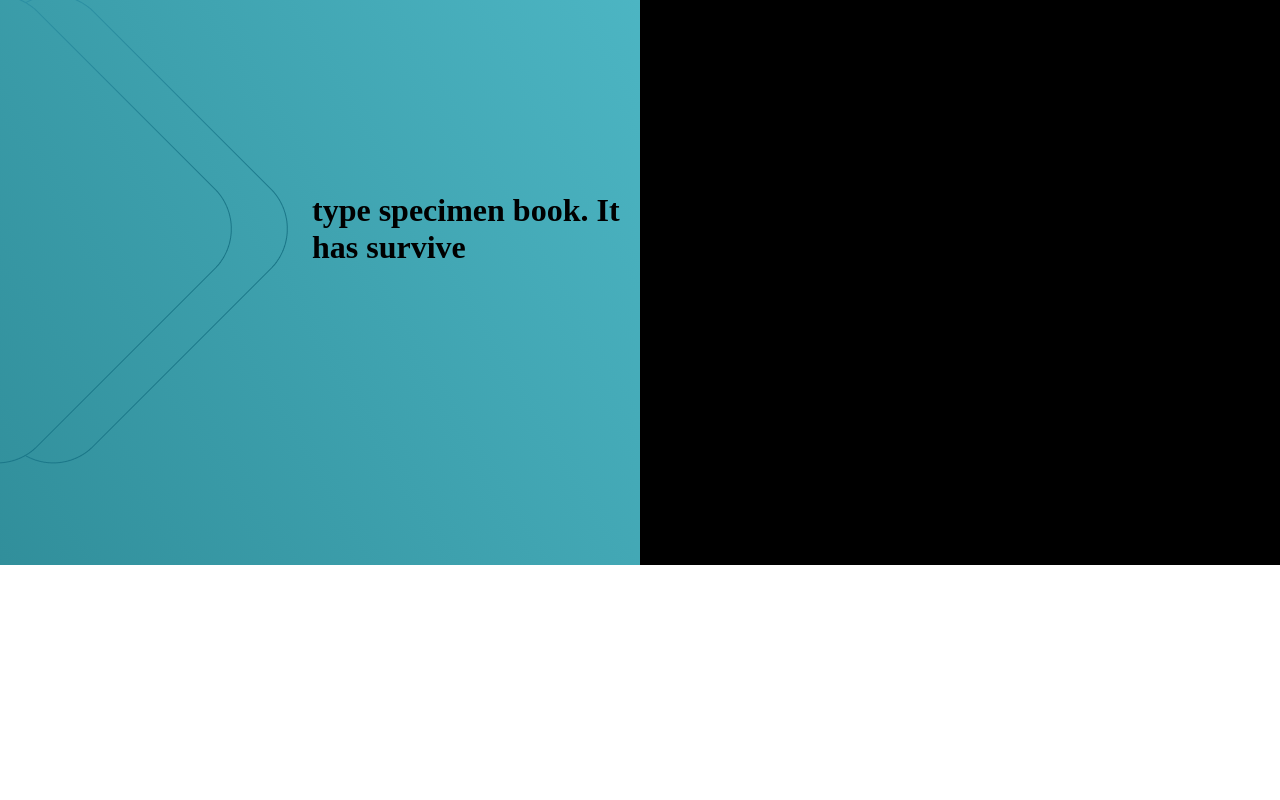
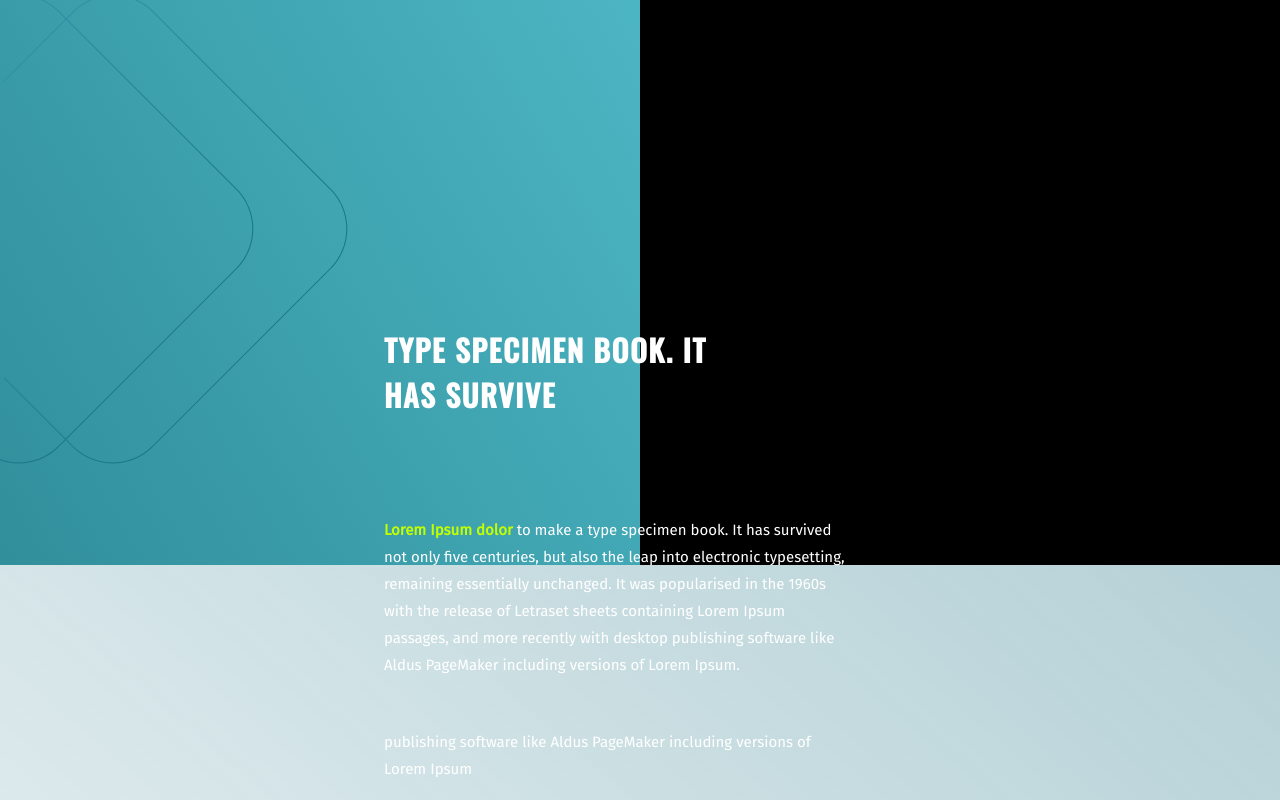
Before and after one commit to Buletiss/Business-Market, a React (Create React App) app: page / in a window 1280 px wide. Shown: the part 2247-3047 px from the top of the page. Before the commit the page ends 2812 px from the top, so only its background shows below. Built offline with nearby package versions, Linux system fonts and the light colour scheme.

Commit message:
fix: alinhamento do texto lado esquerdo da pagina

```diff
--- a/src/pages/Page3/index.jsx
+++ b/src/pages/Page3/index.jsx
@@ -10,8 +10,25 @@ const Page3 = () => {
       <S.RectangleLeft />
       <S.RectangleRight />
       <S.TextWrapper>
-        <h1>type specimen book. It has survive</h1>
-
+        <S.Title>
+        <h1>type specimen book. It <br/>has survive</h1>
+        </S.Title>
+        <S.Text>
+        <p>
+          <S.PrimaryText>Lorem Ipsum dolor </S.PrimaryText>
+           to make a type specimen book.
+          It has survived not only five centuries,
+          but also the leap into electronic typesetting,
+          remaining essentially unchanged. It was popularised in the 1960s
+          with the release of Letraset sheets containing Lorem Ipsum passages,
+          and more recently with desktop publishing software like Aldus PageMaker
+          including versions of Lorem Ipsum.
+        </p>
+         <S.LastText>
+            publishing software like Aldus PageMaker
+            including versions of Lorem Ipsum
+        </S.LastText>
+          </S.Text>
       </S.TextWrapper>
       </S.RectangleWrapper>
     </S.LeftSide>
--- a/src/pages/Page3/styles.js
+++ b/src/pages/Page3/styles.js
@@ -17,7 +17,7 @@ export const LeftSide = styled.div`
 export const RectangleWrapper = styled.div`
   display: flex;
   align-items: center;
-  margin-left: -30px;
+  margin-left: -90px;
 `;
 
 export const RectangleLeft = styled.img.attrs({
@@ -27,10 +27,44 @@ export const RectangleLeft = styled.img.attrs({
 export const RectangleRight = styled.img.attrs({
   src: Rectangle,
 })`
-  margin-left: -230px;
+  margin-left: -250px;
 `;
 
-export const TextWrapper = styled.div``;
+export const TextWrapper = styled.div`
+  color: white;
+  position: absolute;
+  width: 463px;
+  height: 285px;
+  left: 384px;
+  top: 2724px;
+
+  font-size: 15px;
+  line-height: 180%;
+`;
+
+export const Title = styled.div`
+  font-family: 'Oswald';
+  font-size: 15px;
+  letter-spacing: 0.1em;
+  text-transform: uppercase;
+  line-height: 300%;
+  margin-top: -150px;
+`;
+
+export const Text = styled.div`
+  font-family: 'Fira Sans';
+  margin-top: 100px;
+  width: 463px;
+  height: 283px;
+`;
+
+export const PrimaryText = styled.strong`
+  color: ${(props) => props.theme.colors.primary};
+`;
+
+export const LastText = styled.div`
+  margin-top: 50px;
+`;
 
 export const RightSide = styled.div`
   display: flex;
```
Also changed, not shown: src/assets/Rectangle.png.
